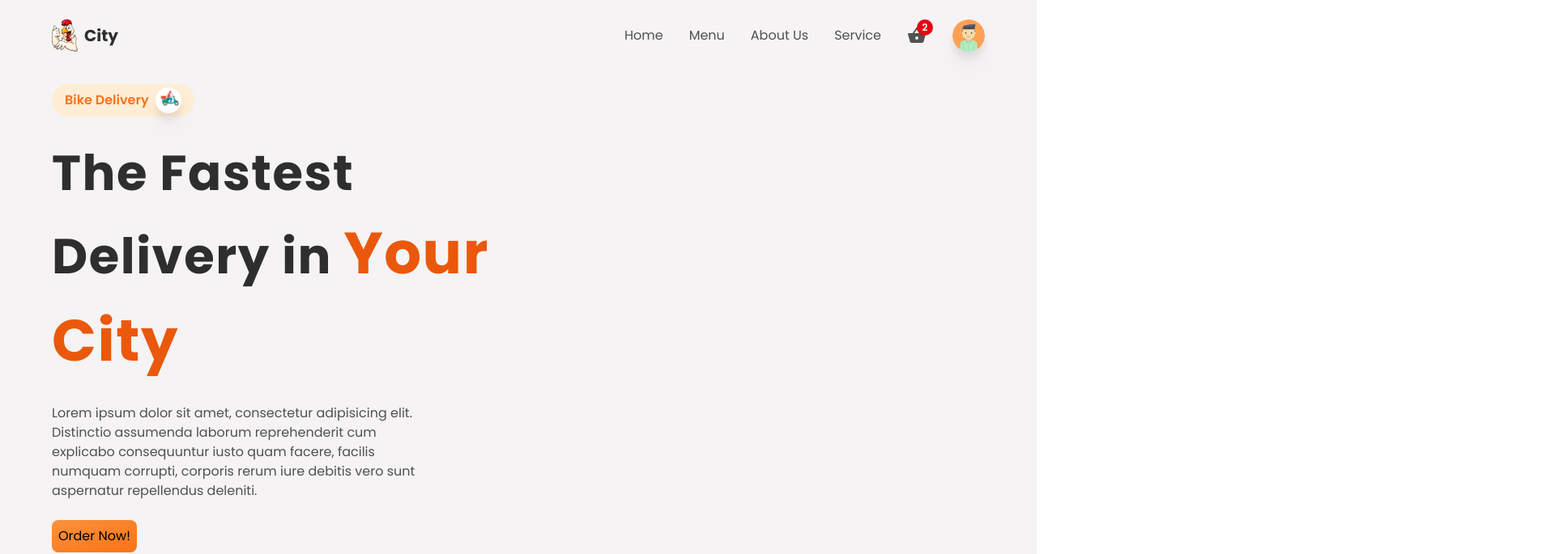
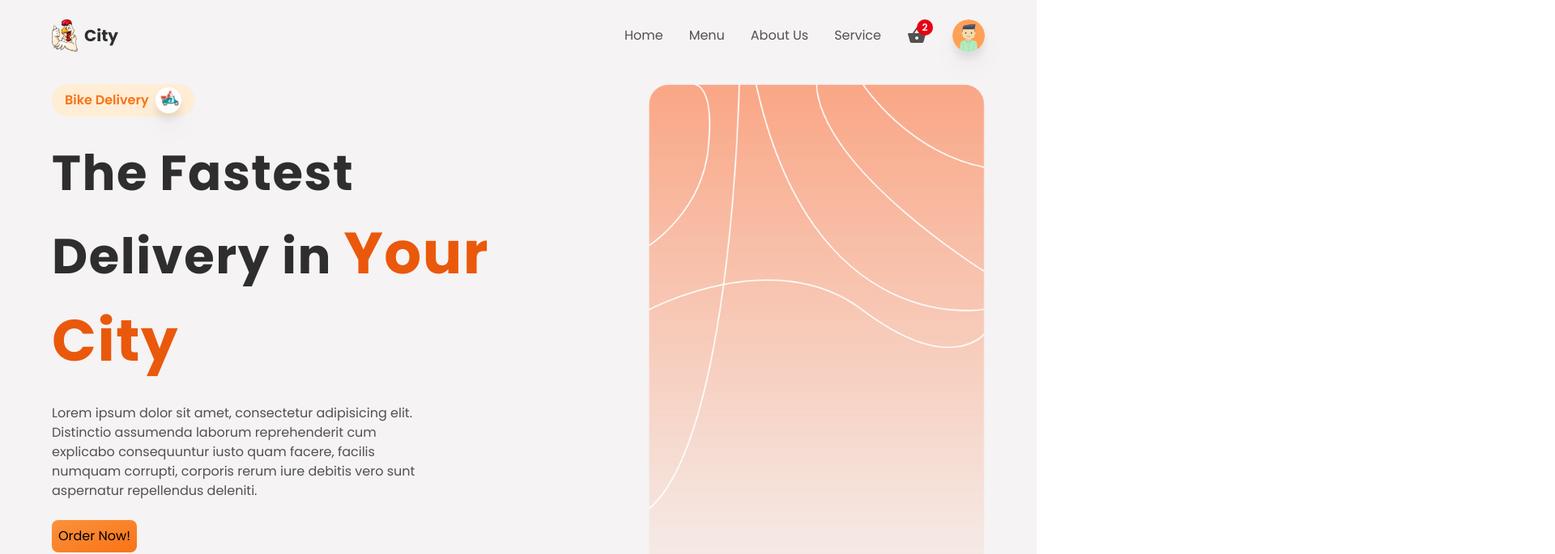
Before and after one commit to maycwu/nufoods, a React (Create React App) app: page / in a window 1280 px wide. Shown: the top 685 px of the page at 81% size, 1920 px wide, since content can reach past the window. Built offline with nearby package versions, Linux system fonts and the light colour scheme.

Commit message:
home container updates

```diff
--- /dev/null
+++ b/src/components/HomeContainer.js
@@ -0,0 +1,52 @@
+import React from "react";
+import Delivery from "../img/delivery.png";
+import HeroBg from "../img/heroBg.png";
+
+function homeContainer() {
+  return (
+    <section className="grid grid-cols-1 md:grid-cols-2 gap-2 w-full" id="home">
+      <div className="py-2 flex-1 flex flex-col items-start justify-start gap-6">
+        <div className="flex items-center gap-2 justify-center bg-orange-100 px-4 py-1 rounded-full">
+          <p className="text-base text-orange-500 font-semibold">
+            Bike Delivery
+          </p>
+          <div className="w-8 h-8 bg-white rounded-full overflow-hidden drop-shadow-xl">
+            <img
+              src={Delivery}
+              className="w-full h-full object-contain"
+              alt="delivery"
+            />
+          </div>
+        </div>
+
+        <p className="text-[2.5rem] lg:text-[3.8rem] font-bold tracking-wide text-headingColor">
+          The Fastest Delivery in{" "}
+          <span className="text-orange-600 text-[3rem] lg:text-[4.5rem]">
+            Your City
+          </span>
+        </p>
+        <p className="text-base text-textColor text-center md:text-left md:w-[80%]">
+          Lorem ipsum dolor sit amet, consectetur adipisicing elit. Distinctio
+          assumenda laborum reprehenderit cum explicabo consequuntur iusto quam
+          facere, facilis numquam corrupti, corporis rerum iure debitis vero
+          sunt aspernatur repellendus deleniti.
+        </p>
+        <button
+          type="button"
+          className="bg-gradient-to-br from-orange-400 to-orange-500
+     w-full md:w-auto px-2 py-2 rounded-lg hover:shadow-lg transition-all ease-in-out duration-100"
+        >
+          Order Now!
+        </button>
+      </div>
+      <div className="py-2 flex-1 flex items-center">
+        <img src={HeroBg} className="ml-auto h-400 w-full lg:w-auto lg:h-650 " alt="hero-bg" />
+        <div className="w-full h-full absolute flex items-center justify-center">
+
+        </div>
+      </div>
+    </section>
+  );
+}
+
+export default homeContainer;
--- a/src/components/MainContainer.js
+++ b/src/components/MainContainer.js
@@ -1,30 +1,10 @@
-import React from 'react';
-import Delivery from '../img/delivery.png'
+import React from "react";
+import HomeContainer from "./HomeContainer";
 
 function MainContainer() {
   return (
-    <div className='grid grid-cols-1 md:grid-cols-2 gap-2'>
-      <div className='py-2 flex-1 flex flex-col items-start justify-start gap-6'>
-        <div className='flex items-center gap-2 justify-center bg-orange-100 px-4 py-1 rounded-full'>
-          <p className='text-base text-orange-500 font-semibold'>Bike Delivery</p>
-          <div className='w-8 h-8 bg-white rounded-full overflow-hidden drop-shadow-xl'>
-            <img src={Delivery} className='w-full h-full object-contain' alt='delivery'/>
-          </div>
-        </div>
-
-
-      <p className='text-[2.5rem] lg:text-[3.8rem] font-bold tracking-wide text-headingColor'>
-        The Fastest Delivery in <span className='text-orange-600 text-[3rem] lg:text-[4.5rem]'>Your City</span>
-      </p>
-      <p className='text-base text-textColor text-center md:text-left md:w-[80%]'>
-        Lorem ipsum dolor sit amet, consectetur adipisicing elit. Distinctio assumenda laborum reprehenderit cum explicabo consequuntur iusto quam facere, facilis numquam corrupti, corporis rerum iure debitis vero sunt aspernatur repellendus deleniti.
-      </p>
-      <button type="button" className='bg-gradient-to-br from-orange-400 to-orange-500
-       w-full md:w-auto px-2 py-2 rounded-lg hover:shadow-lg transition-all ease-in-out duration-100'>
-      Order Now!
-      </button>
-      </div>
-      <div className='py-2 flex-1'></div>
+    <div className="w-full h-auto flex flex-col items-center justify-center">
+     <HomeContainer/>
     </div>
   );
 }
--- a/src/components/index.js
+++ b/src/components/index.js
@@ -1,3 +1,4 @@
 export {default as Header} from './Header';
 export {default as CreateContainer} from './CreateContainer';
 export {default as MainContainer} from './MainContainer';
+export {default as HomeContainer} from './HomeContainer';
--- a/src/index.css
+++ b/src/index.css
@@ -14,6 +14,9 @@ body {
 
 html, body {
   scroll-behavior: smooth;
+
+  /* prevents from moving or scrolling horizontally */
+  overflow-x: hidden;
 }
 
 @tailwind base;
```
